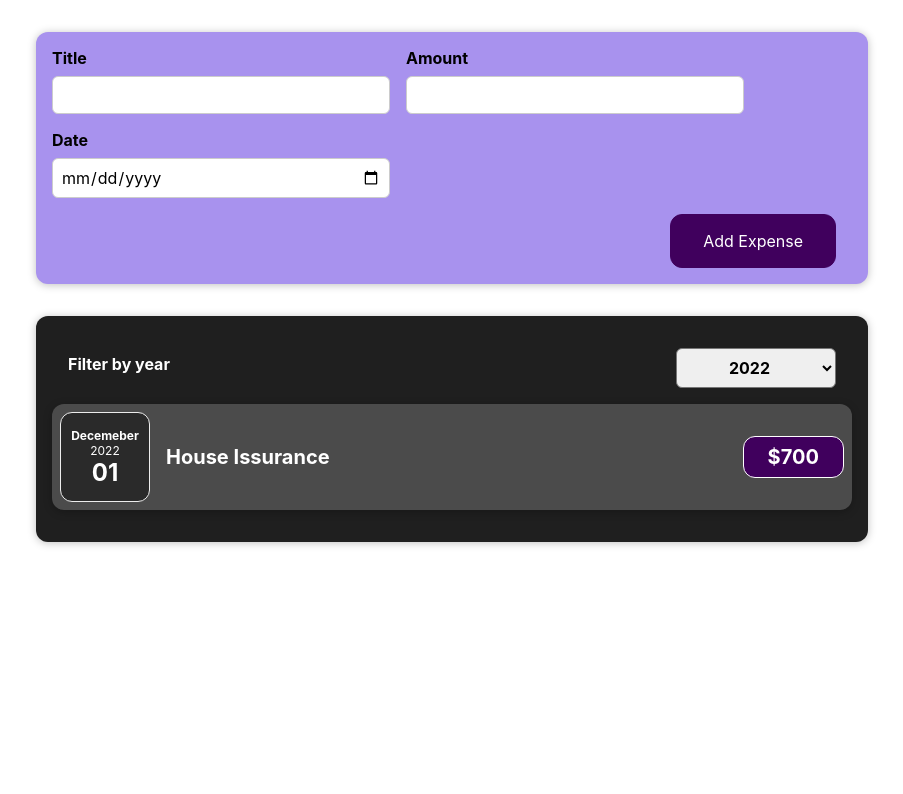
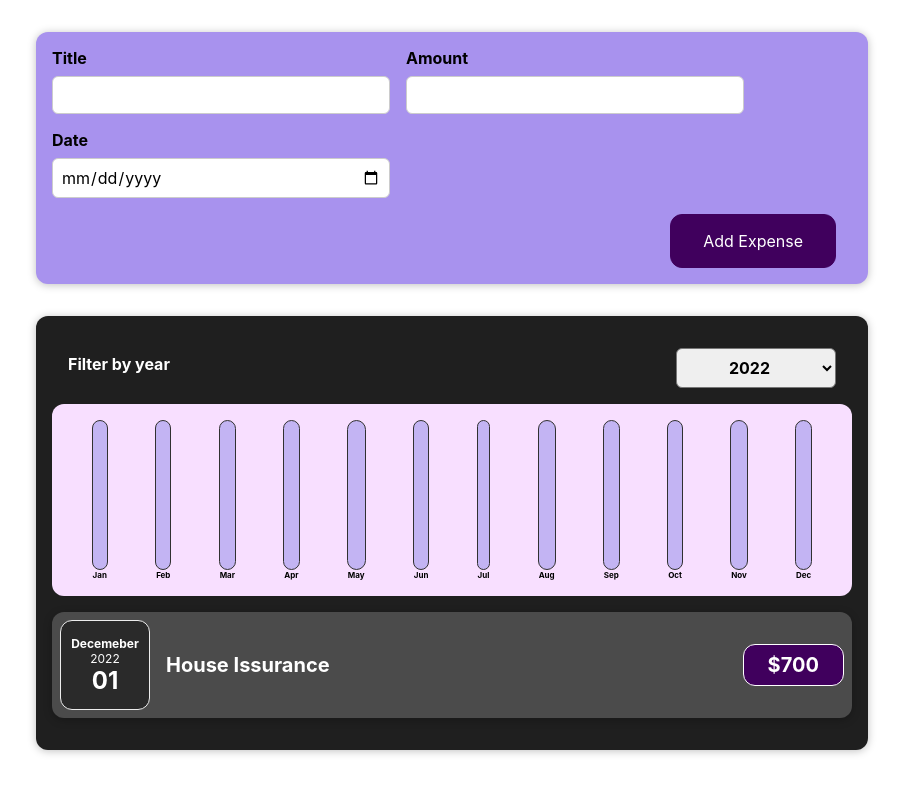
Before and after one commit to Ellmi/expense-cat, a React (Create React App) app: page / in a window 1280 px wide. Shown: the top 794 px of the page, without its empty margins (188-1091 px from the left). Built offline with nearby package versions, Linux system fonts and the light colour scheme.

Commit message:
add chart component and context

```diff
--- /dev/null
+++ b/src/components/chart/Chart.css
@@ -0,0 +1,9 @@
+.chart {
+  padding: 1rem;
+  border-radius: 12px;
+  background-color: #f8dfff;
+  text-align: center;
+  display: flex;
+  justify-content: space-around;
+  height: 10rem;
+}
--- /dev/null
+++ b/src/components/chart/Chart.js
@@ -0,0 +1,22 @@
+import { useContext } from 'react';
+import './Chart.css';
+import ChartBar from './ChartBar';
+import ChartContext from './ChartContext';
+
+function Chart() {
+  const monthsPercentage = useContext(ChartContext);
+
+  return (
+    <div className="chart" data-testid="chart">
+      {Object.keys(monthsPercentage).map((month) => (
+        <ChartBar
+          key={month}
+          labelText={month}
+          rateInteger={monthsPercentage.month}
+        />
+      ))}
+    </div>
+  );
+}
+
+export default Chart;
--- a/src/components/chart/ChartBar.js
+++ b/src/components/chart/ChartBar.js
@@ -3,7 +3,7 @@ import './ChartBar.css';
 function ChartBar(props) {
   return (
     <div>
-      <div className="chart-bar">
+      <div className="chart-bar" data-testid="chart-bar">
         <div className="chart-bar__inner">
           <div
             className="chart-bar__fill"
--- /dev/null
+++ b/src/components/chart/ChartContext.js
@@ -0,0 +1,18 @@
+import { createContext } from 'react';
+
+const ChartContext = createContext({
+  Jan: 0,
+  Feb: 0,
+  Mar: 0,
+  Apr: 0,
+  May: 0,
+  Jun: 0,
+  Jul: 0,
+  Aug: 0,
+  Sep: 0,
+  Oct: 0,
+  Nov: 0,
+  Dec: 0,
+});
+
+export default ChartContext;
--- a/src/components/expenses/Expenses.css
+++ b/src/components/expenses/Expenses.css
@@ -13,4 +13,5 @@
   text-align: left;
   margin-left: 15px;
   margin-bottom: 10px;
+  margin-top: 10px;
 }
--- a/src/components/expenses/Expenses.js
+++ b/src/components/expenses/Expenses.js
@@ -2,6 +2,7 @@ import './Expenses.css';
 import ExpenseItem from '../expenseItem/ExpenseItem';
 import ExpensesFilter from './ExpensesFilter';
 import { useState } from 'react';
+import Chart from '../chart/Chart';
 
 function Expenses(props) {
   console.log('The expenses be executed.');
@@ -33,6 +34,7 @@ function Expenses(props) {
   return (
     <div className="expenses" data-testid="expenses">
       <ExpensesFilter selectedYear={selectedYear} onSelect={selectYear} />
+      <Chart />
       {expensesItems}
     </div>
   );
```
Also changed, not shown: 1 other file (tests, documents, lock files or other folders).
